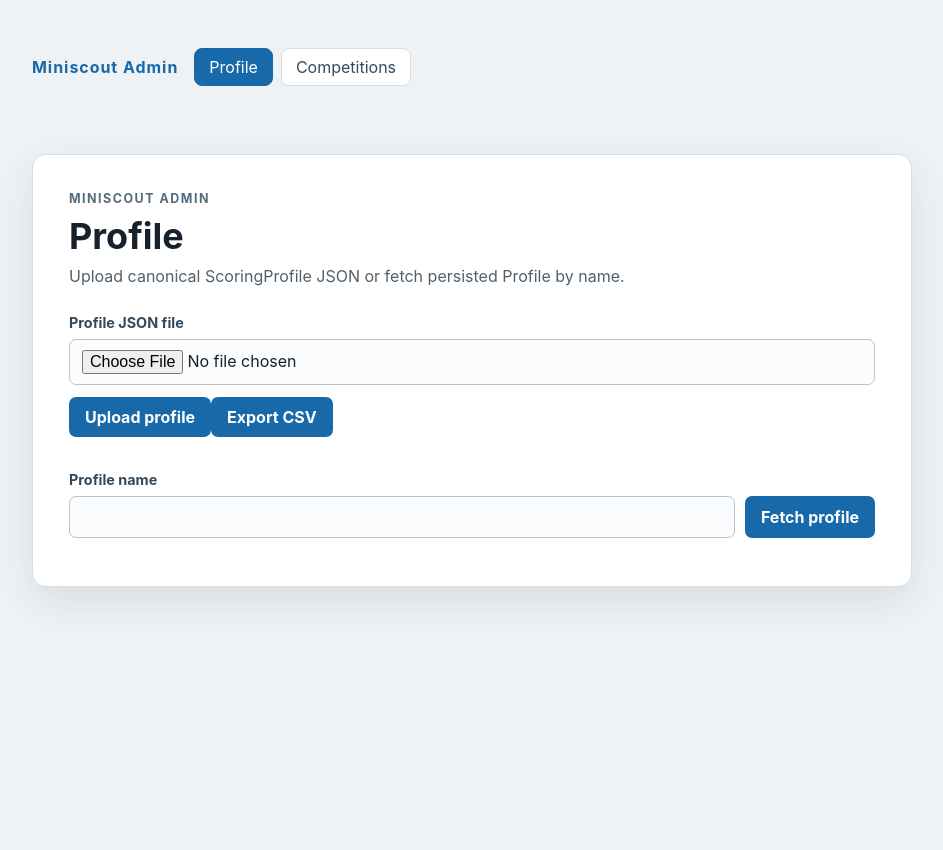
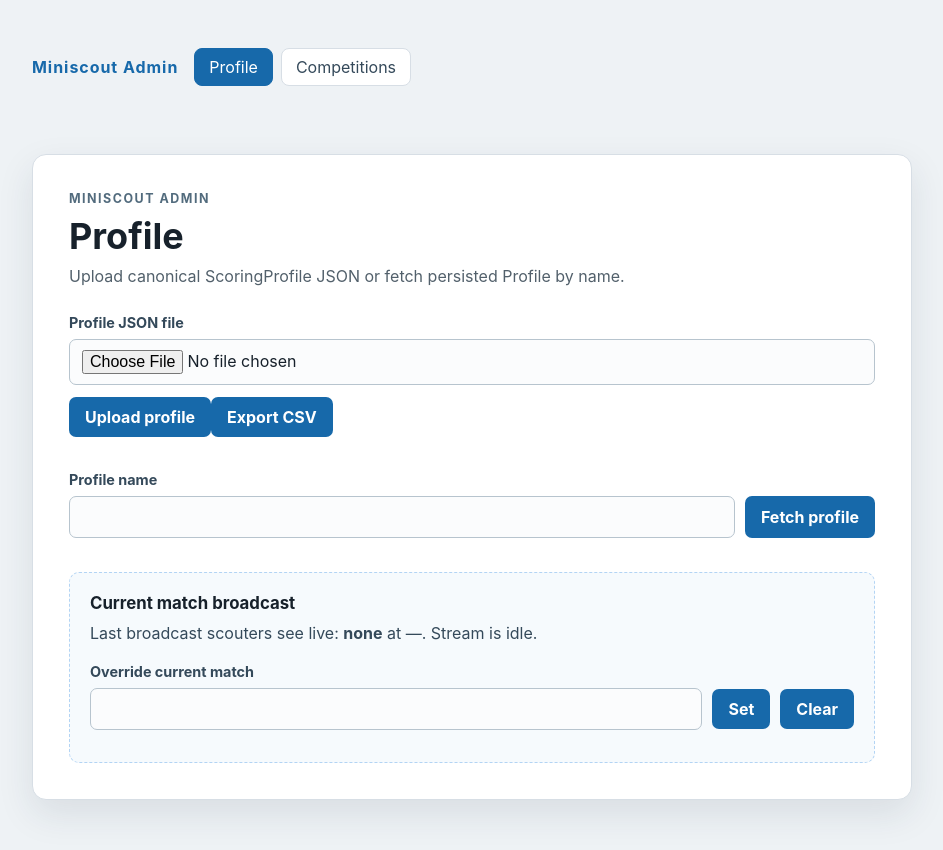
Before and after one commit to heitorsDev/miniscout, a React (Vite) app: page /admin in a window 1280 px wide. Shown: the top 850 px of the page, without its empty margins (168-1111 px from the left). Built offline with nearby package versions, Linux system fonts and the light colour scheme; no server answers.

Commit message:
feat(frontend): admin match-broadcast panel with override and clear
Adds a Current match broadcast card to /admin that consumes the scouter
SSE stream (single source of truth) and exposes Set / Clear controls
backed by /api/admin/competition/:id/match-number.

```diff
--- /dev/null
+++ b/frontend/src/pages/AdminMatchBroadcastPanel.tsx
@@ -0,0 +1,127 @@
+import { useEffect, useRef, useState } from "react";
+
+const COMPETITION_ID = "default";
+
+type MatchSnapshot = {
+  current_match_number: number | null;
+  updated_at: string | null;
+};
+
+function formatTimestamp(value: string | null): string {
+  if (!value) {
+    return "—";
+  }
+  const date = new Date(value);
+  return Number.isNaN(date.getTime()) ? value : date.toLocaleTimeString();
+}
+
+type AdminMatchBroadcastPanelProps = {
+  snapshot: MatchSnapshot;
+  onChange: (snapshot: MatchSnapshot) => void;
+};
+
+export function AdminMatchBroadcastPanel({ snapshot, onChange }: AdminMatchBroadcastPanelProps) {
+  const [input, setInput] = useState("");
+  const [status, setStatus] = useState("");
+  const [error, setError] = useState("");
+  const [sseState, setSseState] = useState<"idle" | "open" | "closed">("idle");
+  const sourceRef = useRef<EventSource | null>(null);
+
+  useEffect(() => {
+    const source = new EventSource(`/api/scouter/competition/${COMPETITION_ID}/stream`);
+    sourceRef.current = source;
+    const handler = (event: Event) => {
+      try {
+        const payload = JSON.parse((event as MessageEvent<string>).data) as MatchSnapshot & { updated_at: string };
+        onChange({ current_match_number: payload.current_match_number, updated_at: payload.updated_at });
+      } catch {
+        // ignore
+      }
+    };
+    source.addEventListener("match-number", handler);
+    source.onopen = () => setSseState("open");
+    source.onerror = () => setSseState("closed");
+    return () => {
+      source.close();
+    };
+  }, [onChange]);
+
+  const setMatchNumber = async () => {
+    const trimmed = input.trim();
+    const value = Number(trimmed);
+    if (!Number.isInteger(value) || value <= 0) {
+      setError("Enter a positive integer match number");
+      setStatus("");
+      return;
+    }
+    setError("");
+    setStatus("");
+    try {
+      const response = await fetch(`/api/admin/competition/${COMPETITION_ID}/match-number`, {
+        method: "PUT",
+        headers: { "Content-Type": "application/json" },
+        body: JSON.stringify({ value })
+      });
+      if (!response.ok) {
+        const body = await response.json().catch(() => ({}));
+        throw new Error((body as { error?: string }).error ?? `Override failed (${response.status})`);
+      }
+      const data = await response.json() as MatchSnapshot & { updated_at: string };
+      onChange({ current_match_number: data.current_match_number, updated_at: data.updated_at });
+      setStatus(`Set current match to ${value}`);
+      setInput(String(value));
+    } catch (overrideError) {
+      setError(overrideError instanceof Error ? overrideError.message : "Override failed");
+    }
+  };
+
+  const clearMatchNumber = async () => {
+    setError("");
+    setStatus("");
+    try {
+      const response = await fetch(`/api/admin/competition/${COMPETITION_ID}/match-number`, {
+        method: "DELETE"
+      });
+      if (!response.ok) {
+        const body = await response.json().catch(() => ({}));
+        throw new Error((body as { error?: string }).error ?? `Clear failed (${response.status})`);
+      }
+      const data = await response.json() as MatchSnapshot & { updated_at: string };
+      onChange({ current_match_number: data.current_match_number, updated_at: data.updated_at });
+      setStatus("Cleared current match broadcast");
+      setInput("");
+    } catch (clearError) {
+      setError(clearError instanceof Error ? clearError.message : "Clear failed");
+    }
+  };
+
+  return (
+    <section className="broadcast-panel" aria-labelledby="broadcast-title">
+      <h2 id="broadcast-title">Current match broadcast</h2>
+      <p className="intro">
+        Last broadcast scouters see live: <strong data-testid="admin-current-match">
+          {snapshot.current_match_number ?? "none"}
+        </strong> at {formatTimestamp(snapshot.updated_at)}. Stream is {sseState}.
+      </p>
+      <div className="control-group inline-row">
+        <label htmlFor="admin-match-input">Override current match</label>
+        <div className="inline-controls">
+          <input
+            id="admin-match-input"
+            data-testid="admin-match-input"
+            type="number"
+            min={1}
+            step={1}
+            value={input}
+            onChange={(event) => setInput(event.target.value)}
+            placeholder={snapshot.current_match_number !== null ? String(snapshot.current_match_number) : ""}
+          />
+          <button type="button" data-testid="admin-set-match" onClick={setMatchNumber}>Set</button>
+          <button type="button" data-testid="admin-clear-match" onClick={clearMatchNumber}>Clear</button>
+        </div>
+      </div>
+      {status && <p role="status" className="status">{status}</p>}
+      {error && <p role="alert" className="error">{error}</p>}
+    </section>
+  );
+}
--- a/frontend/src/pages/AdminProfilePage.tsx
+++ b/frontend/src/pages/AdminProfilePage.tsx
@@ -1,4 +1,5 @@
-import { useState } from "react";
+import { useEffect, useState } from "react";
+import { AdminMatchBroadcastPanel } from "./AdminMatchBroadcastPanel";
 
 type ValidationError = {
   path: string;
@@ -9,6 +10,13 @@ type ApiError = {
   error?: string;
   errors?: ValidationError[];
 };
+
+type MatchSnapshot = {
+  current_match_number: number | null;
+  updated_at: string | null;
+};
+
+const COMPETITION_ID = "default";
 
 function formatDiff(profile: unknown): string {
   return JSON.stringify(profile, null, 2)
@@ -36,6 +44,27 @@ export function AdminProfilePage() {
   const [error, setError] = useState("");
   const [exportStatus, setExportStatus] = useState("");
   const [exportError, setExportError] = useState("");
+  const [matchSnapshot, setMatchSnapshot] = useState<MatchSnapshot>({
+    current_match_number: null,
+    updated_at: null
+  });
+
+  useEffect(() => {
+    fetch(`/api/scouter/competition/${COMPETITION_ID}`)
+      .then((response) => response.ok ? response.json() as Promise<{ current_match_number: number | null; updated_at?: string }> : null)
+      .then((data) => {
+        if (!data) {
+          return;
+        }
+        setMatchSnapshot({
+          current_match_number: data.current_match_number,
+          updated_at: data.updated_at ?? null
+        });
+      })
+      .catch(() => {
+        // tolerate; SSE will sync state once connected
+      });
+  }, []);
 
   const handleFileChange = async (event: React.ChangeEvent<HTMLInputElement>) => {
     const file = event.target.files?.[0];
@@ -174,6 +203,8 @@ export function AdminProfilePage() {
             <pre data-testid="fetched-profile" className="json-preview">{JSON.stringify(fetchedProfile, null, 2)}</pre>
           </section>
         )}
+
+        <AdminMatchBroadcastPanel snapshot={matchSnapshot} onChange={setMatchSnapshot} />
       </section>
     </main>
   );
--- a/frontend/src/styles.css
+++ b/frontend/src/styles.css
@@ -386,6 +386,8 @@ button:hover {
   background: #f6fafd;
 }
 
+<<<<<<< HEAD
+=======
 .broadcast-panel h2 {
   margin: 0 0 10px;
 }
```
